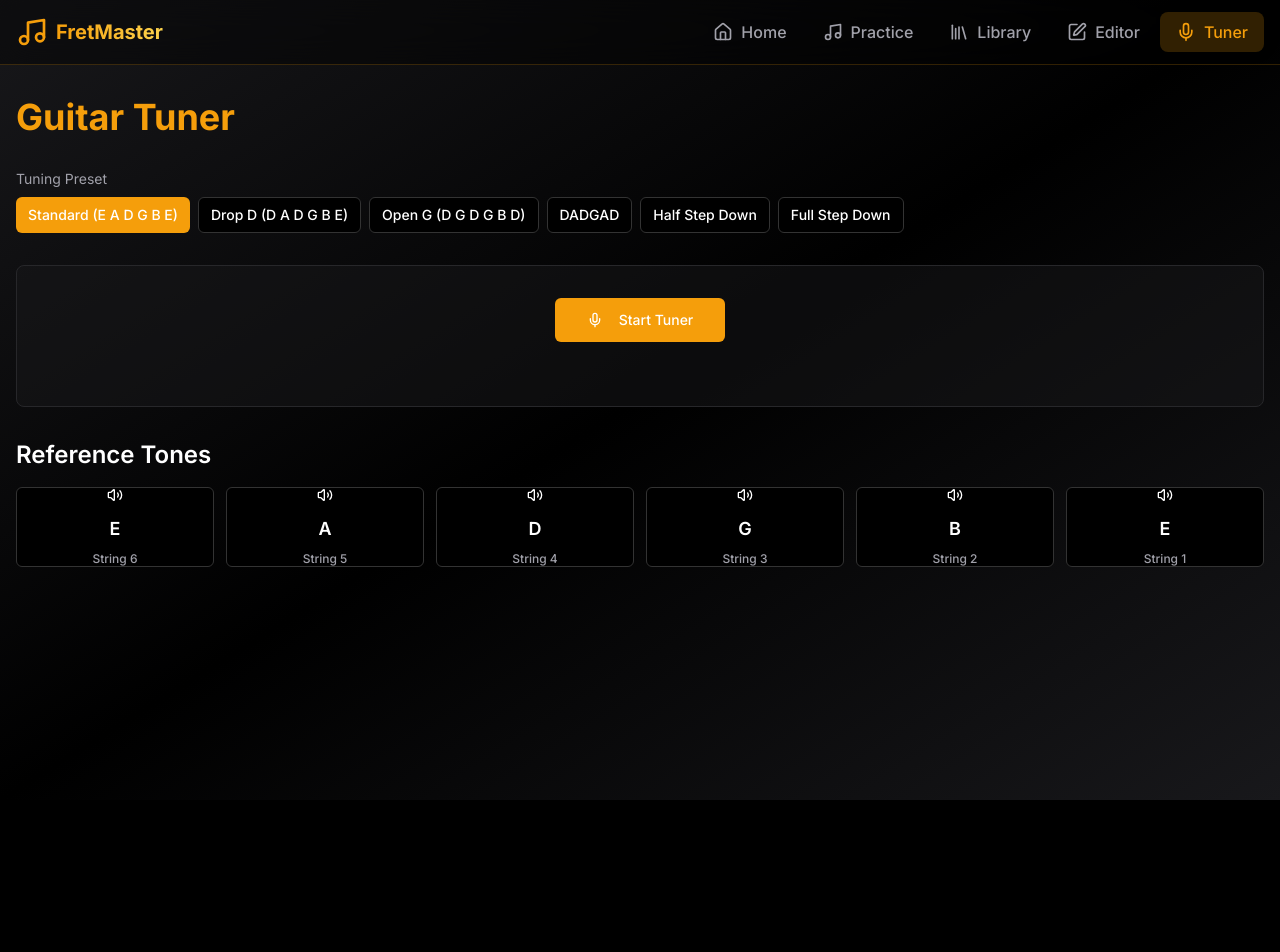
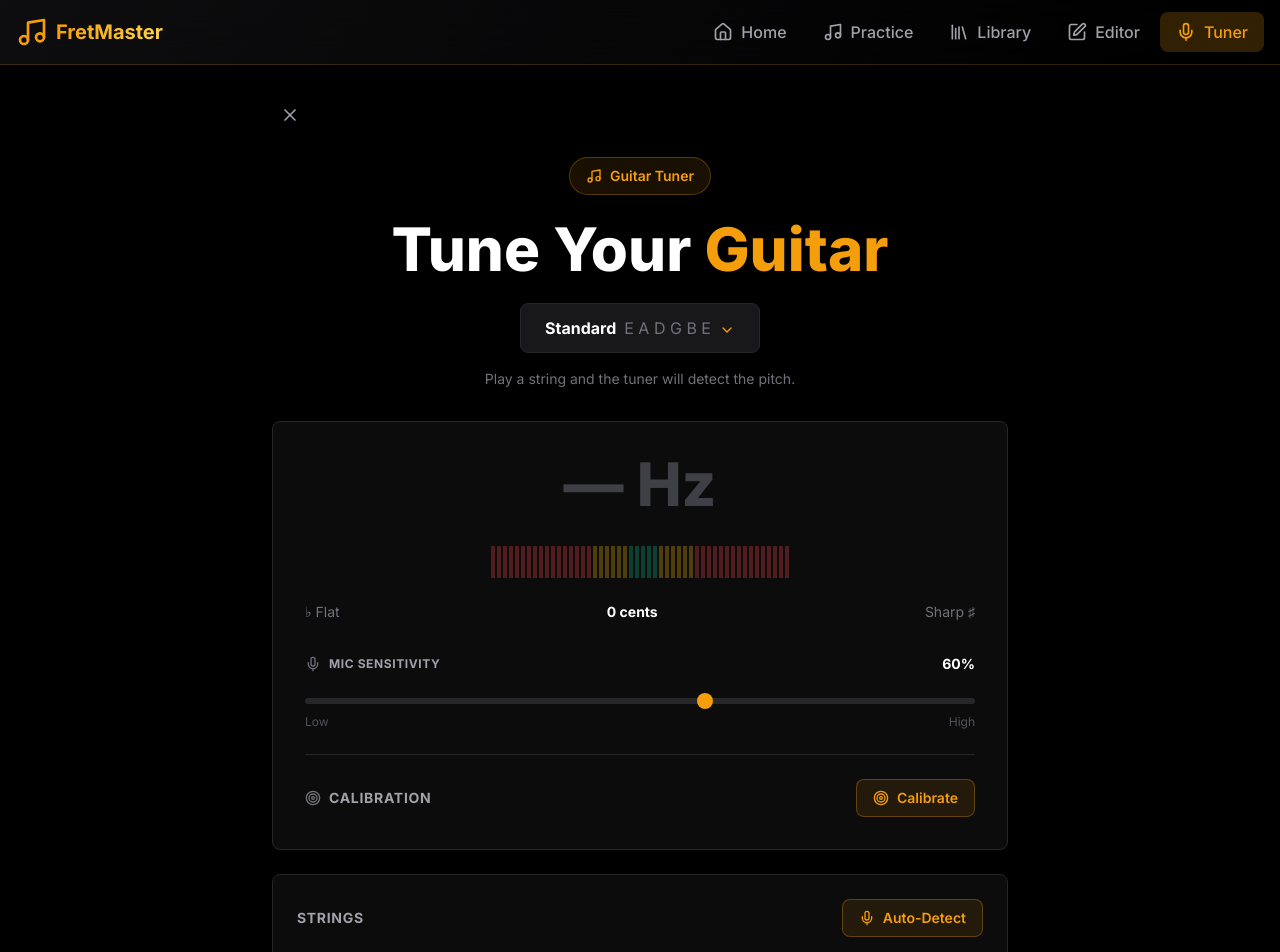
Before and after one commit to randysoller/onspace-9bg96c-13939, a React (Vite) app: page /tuner in a window 1280 px wide. Shown: the top 952 px of the page. Before the commit the page ends 800 px from the top, so only its background shows below. Built offline with nearby package versions, Linux system fonts and the light colour scheme.

Commit message:
Rebuilt Tuner page to match design screenshots

```diff
--- a/src/pages/Tuner.tsx
+++ b/src/pages/Tuner.tsx
@@ -1,141 +1,176 @@
 import { useState } from 'react';
-import { useTunerStore, TUNING_PRESETS, TuningPreset } from '@/stores/tunerStore';
-import { useReferenceTone } from '@/hooks/useReferenceTone';
-import { Button } from '@/components/ui/button';
-import { Mic, MicOff, Volume2 } from 'lucide-react';
-
-const NOTE_FREQUENCIES: Record<string, number> = {
-  'E': 82.41, 'A': 110.00, 'D': 146.83, 'G': 196.00, 'B': 246.94,
-  'Eb': 77.78, 'Ab': 103.83, 'Db': 138.59, 'Gb': 185.00, 'Bb': 233.08,
-  'C': 130.81, 'F': 174.61,
-};
+import { X, Music, Mic, Target, ChevronDown } from 'lucide-react';
+import { useNavigate } from 'react-router-dom';
 
 export default function Tuner() {
-  const {
-    isActive,
-    currentNote,
-    centOffset,
-    tuning,
-    setIsActive,
-    setTuning,
-  } = useTunerStore();
+  const navigate = useNavigate();
+  const [micSensitivity, setMicSensitivity] = useState(60);
+  const [detectedNote, setDetectedNote] = useState<string | null>(null);
+  const [detectedFrequency, setDetectedFrequency] = useState<number | null>(null);
+  const [cents, setCents] = useState<number>(0);
+  const [autoDetect, setAutoDetect] = useState(false);
 
-  const { playTone, stopTone } = useReferenceTone();
-  const [playingString, setPlayingString] = useState<number | null>(null);
+  const strings = [
+    { number: 6, note: 'E2' },
+    { number: 5, note: 'A2' },
+    { number: 4, note: 'D3' },
+    { number: 3, note: 'G3' },
+    { number: 2, note: 'B3' },
+    { number: 1, note: 'E4' },
+  ];
 
-  const handleToggleTuner = () => {
-    setIsActive(!isActive);
+  // Generate frequency bars (showing pitch deviation)
+  const generateBars = () => {
+    const bars = [];
+    const totalBars = 50;
+    const centerBar = 25;
+
+    for (let i = 0; i < totalBars; i++) {
+      const distance = Math.abs(i - centerBar);
+      let color = 'bg-emerald-500';
+
+      if (distance > 2) {
+        color = 'bg-yellow-500';
+      }
+      if (distance > 8) {
+        color = 'bg-red-500';
+      }
+
+      bars.push(
+        <div
+          key={i}
+          className={`w-1 h-8 ${color} opacity-30`}
+        />
+      );
+    }
+
+    return bars;
   };
 
-  const handlePlayReferenceTone = (note: string, stringIndex: number) => {
-    if (playingString === stringIndex) {
-      stopTone();
-      setPlayingString(null);
-    } else {
-      const frequency = NOTE_FREQUENCIES[note];
-      if (frequency) {
-        playTone(frequency);
-        setPlayingString(stringIndex);
-      }
-    }
-  };
+  return (
+    <div className="min-h-screen bg-black text-white pb-24">
+      <div className="container mx-auto px-4 py-8 max-w-3xl">
+        {/* Close Button */}
+        <button
+          onClick={() => navigate('/')}
+          className="mb-6 p-2 hover:bg-zinc-900 rounded-lg transition-colors"
+        >
+          <X className="w-5 h-5 text-zinc-400" />
+        </button>
 
-  const currentTuning = TUNING_PRESETS[tuning];
-
-  return (
-    <div className="container mx-auto px-4 py-8">
-      <h1 className="text-4xl font-bold text-amber-500 mb-8">Guitar Tuner</h1>
-
-      {/* Tuning Preset Selector */}
-      <div className="mb-8">
-        <label className="text-sm text-zinc-400 mb-2 block">Tuning Preset</label>
-        <div className="flex flex-wrap gap-2">
-          {Object.entries(TUNING_PRESETS).map(([key, preset]) => (
-            <Button
-              key={key}
-              size="sm"
-              variant={tuning === key ? 'default' : 'outline'}
-              onClick={() => setTuning(key as TuningPreset)}
-              className={tuning === key ? 'bg-amber-500 hover:bg-amber-600' : ''}
-            >
-              {preset.name}
-            </Button>
-          ))}
-        </div>
-      </div>
-
-      {/* Tuner Display */}
-      <div className="bg-zinc-900/50 border border-zinc-800 rounded-lg p-8 mb-8">
-        <div className="text-center mb-8">
-          <Button
-            size="lg"
-            onClick={handleToggleTuner}
-            className={isActive ? 'bg-red-500 hover:bg-red-600' : 'bg-amber-500 hover:bg-amber-600'}
-          >
-            {isActive ? (
-              <>
-                <MicOff className="w-5 h-5 mr-2" />
-                Stop Tuner
-              </>
-            ) : (
-              <>
-                <Mic className="w-5 h-5 mr-2" />
-                Start Tuner
-              </>
-            )}
-          </Button>
+        {/* Guitar Tuner Badge */}
+        <div className="flex justify-center mb-6">
+          <div className="px-4 py-2 bg-amber-500/10 border border-amber-500/30 rounded-full flex items-center gap-2">
+            <Music className="w-4 h-4 text-amber-500" />
+            <span className="text-sm font-semibold text-amber-500">Guitar Tuner</span>
+          </div>
         </div>
 
-        {isActive && (
-          <div className="text-center">
-            <div className="text-6xl font-bold text-amber-500 mb-4">
-              {currentNote || '—'}
+        {/* Title */}
+        <div className="text-center mb-8">
+          <h1 className="text-5xl md:text-6xl font-black mb-6">
+            Tune Your <span className="text-amber-500">Guitar</span>
+          </h1>
+
+          {/* Tuning Selector */}
+          <button className="px-6 py-3 bg-zinc-900 border border-zinc-800 rounded-lg hover:bg-zinc-800 transition-colors mb-4">
+            <span className="text-white font-bold">Standard</span>
+            <span className="text-zinc-500 ml-2">E A D G B E</span>
+            <ChevronDown className="w-4 h-4 text-amber-500 inline ml-2" />
+          </button>
+
+          <p className="text-zinc-500 text-sm">
+            Play a string and the tuner will detect the pitch.
+          </p>
+        </div>
+
+        {/* Pitch Detection Display */}
+        <div className="bg-zinc-900/50 border border-zinc-800 rounded-lg p-8 mb-6">
+          {/* Frequency Display */}
+          <div className="text-center mb-8">
+            <div className="text-6xl font-black text-zinc-700 mb-2">
+              — Hz
             </div>
-            <div className="text-2xl text-zinc-400 mb-8">
-              {centOffset !== 0 && (
-                <span className={centOffset > 0 ? 'text-red-400' : 'text-blue-400'}>
-                  {centOffset > 0 ? '+' : ''}{centOffset.toFixed(0)} cents
-                </span>
-              )}
+          </div>
+
+          {/* Frequency Bars */}
+          <div className="flex items-center justify-center gap-0.5 mb-6">
+            {generateBars()}
+          </div>
+
+          {/* Cents Indicator */}
+          <div className="flex items-center justify-between text-sm text-zinc-500 mb-8">
+            <span>♭ Flat</span>
+            <span className="text-white font-bold">0 cents</span>
+            <span>Sharp ♯</span>
+          </div>
+
+          {/* Mic Sensitivity */}
+          <div className="mb-6">
+            <div className="flex items-center gap-2 mb-3">
+              <Mic className="w-4 h-4 text-zinc-500" />
+              <span className="text-xs font-bold uppercase tracking-wider text-zinc-400">Mic Sensitivity</span>
+              <span className="ml-auto text-sm font-bold text-white">{micSensitivity}%</span>
             </div>
 
-            {/* Cent Meter */}
-            <div className="max-w-md mx-auto">
-              <div className="relative h-12 bg-zinc-800 rounded-lg overflow-hidden">
-                <div className="absolute inset-0 flex items-center justify-center">
-                  <div className="w-1 h-full bg-white/30" />
-                </div>
-                <div
-                  className="absolute top-0 bottom-0 w-2 bg-amber-500 transition-all"
-                  style={{
-                    left: `calc(50% + ${(centOffset / 50) * 50}%)`,
-                    transform: 'translateX(-50%)',
-                  }}
-                />
+            <div className="relative">
+              <input
+                type="range"
+                min="0"
+                max="100"
+                value={micSensitivity}
+                onChange={(e) => setMicSensitivity(Number(e.target.value))}
+                className="w-full h-1.5 bg-zinc-800 rounded-lg appearance-none cursor-pointer [&::-webkit-slider-thumb]:appearance-none [&::-webkit-slider-thumb]:w-4 [&::-webkit-slider-thumb]:h-4 [&::-webkit-slider-thumb]:rounded-full [&::-webkit-slider-thumb]:bg-amber-500"
+              />
+              <div className="flex items-center justify-between text-xs text-zinc-600 mt-1">
+                <span>Low</span>
+                <span>High</span>
               </div>
             </div>
           </div>
-        )}
-      </div>
 
-      {/* String Reference Tones */}
-      <div>
-        <h2 className="text-2xl font-semibold text-white mb-4">Reference Tones</h2>
-        <div className="grid grid-cols-2 md:grid-cols-6 gap-3">
-          {currentTuning.notes.map((note, index) => (
-            <Button
-              key={index}
-              variant="outline"
-              className={`h-20 flex flex-col items-center justify-center ${
-                playingString === index ? 'bg-amber-500/20 border-amber-500' : ''
+          {/* Calibration */}
+          <div className="flex items-center justify-between pt-6 border-t border-zinc-800">
+            <div className="flex items-center gap-2">
+              <Target className="w-4 h-4 text-zinc-500" />
+              <span className="text-sm font-bold uppercase tracking-wider text-zinc-400">Calibration</span>
+            </div>
+            <button className="px-4 py-2 bg-amber-500/10 hover:bg-amber-500/20 border border-amber-500/30 text-amber-500 font-semibold text-sm rounded-lg transition-colors flex items-center gap-2">
+              <Target className="w-4 h-4" />
+              Calibrate
+            </button>
+          </div>
+        </div>
+
+        {/* Strings Section */}
+        <div className="bg-zinc-900/50 border border-zinc-800 rounded-lg p-6">
+          <div className="flex items-center justify-between mb-6">
+            <h2 className="text-sm font-bold uppercase tracking-wider text-zinc-400">Strings</h2>
+            <button
+              onClick={() => setAutoDetect(!autoDetect)}
+              className={`px-4 py-2 rounded-lg font-semibold text-sm transition-all flex items-center gap-2 ${
+                autoDetect
+                  ? 'bg-amber-500 text-zinc-950'
+                  : 'bg-amber-500/10 border border-amber-500/30 text-amber-500 hover:bg-amber-500/20'
               }`}
-              onClick={() => handlePlayReferenceTone(note, index)}
             >
-              <Volume2 className="w-5 h-5 mb-1" />
-              <span className="text-lg font-semibold">{note}</span>
-              <span className="text-xs text-zinc-400">String {6 - index}</span>
-            </Button>
-          ))}
+              <Mic className="w-4 h-4" />
+              Auto-Detect
+            </button>
+          </div>
+
+          <div className="grid grid-cols-3 md:grid-cols-6 gap-3">
+            {strings.map((string) => (
+              <button
+                key={string.number}
+                className="bg-zinc-800 hover:bg-zinc-700 border border-zinc-700 rounded-lg p-4 transition-colors"
+              >
+                <div className="text-xs text-zinc-500 mb-2">String</div>
+                <div className="text-xs text-zinc-500 mb-1">{string.number}</div>
+                <div className="text-2xl font-black text-white">{string.note}</div>
+              </button>
+            ))}
+          </div>
         </div>
       </div>
     </div>
```
